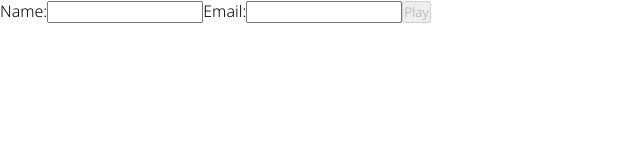
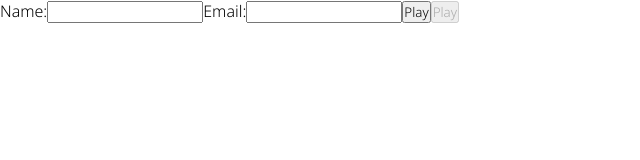
Before and after one commit to Daviniel/project-trivia-react-redux, a React (Create React App) app: page / in a window 1280 px wide. Shown: the top 160 px of the page, without its empty margins (0-640 px from the left). Built offline with nearby package versions, Linux system fonts and the light colour scheme.

Commit message:
adicionado o button play

```diff
--- a/package.json
+++ b/package.json
@@ -6,6 +6,7 @@
     "@testing-library/jest-dom": "^5.17.0",
     "@testing-library/react": "^13.4.0",
     "@testing-library/user-event": "^13.5.0",
+    "axios": "^1.6.7",
     "react": "^18.2.0",
     "react-dom": "^18.2.0",
     "react-redux": "^9.1.0",
--- a/src/App.js
+++ b/src/App.js
@@ -1,11 +1,13 @@
 import React from 'react';
 import { Route, Routes } from 'react-router-dom';
 import Login from './pages/Login/index';
+import PlayButton from './components/playButton';
 
 const App = () => {
   return (
     <Routes>
       <Route path="/" element={ <Login /> } />
+      <Route path='/gamer' element={ <PlayButton /> }/>
     </Routes>
   );
 };
--- /dev/null
+++ b/src/components/playButton.js
@@ -0,0 +1,39 @@
+import React, { useState } from 'react';
+import axios from 'axios';
+import { useNavigate } from 'react-router-dom';
+
+const PlayButton = () => {
+    const [loading, setLoading] = useState(false);
+    const navigate = useNavigate();
+
+    const handlePlayClick = async () => {
+        try {
+        setLoading(true);
+
+        const response = await axios.post('https://opentdb.com/api.php?amount=10', {
+        });
+
+        const { token } = response.data;
+
+        localStorage.setItem('token', token);
+
+        navigate.push('/game');
+        } catch (error) {
+        console.error('Erro ao obter token:', error);
+        } finally {
+        setLoading(false);
+        }
+    };
+
+    return (
+        <button
+        onClick={handlePlayClick}
+        disabled={loading}
+        data-testid="btn-play"
+        >
+        {loading ? 'Carregando...' : 'Play'}
+        </button>
+    );
+};
+
+export default PlayButton;
--- a/src/pages/Login/index.js
+++ b/src/pages/Login/index.js
@@ -2,6 +2,7 @@
 import React from 'react';
 import { connect } from 'react-redux';
 import { setPlayerInfo } from '../../actions/Actions';
+import PlayButton from '../../components/playButton';
 
 const Login = ({ player, setPlayerInfo }) => {
   const handleNameChange = (e) => {
@@ -32,6 +33,8 @@ const Login = ({ player, setPlayerInfo }) => {
         data-testid="input-gravatar-email"
       />
 
+      <PlayButton disabled={isPlayButtonDisabled} />
+
       <button
         disabled={isPlayButtonDisabled}
         data-testid="btn-play"
```
Also changed, not shown: 1 other file (tests, documents, lock files or other folders).
